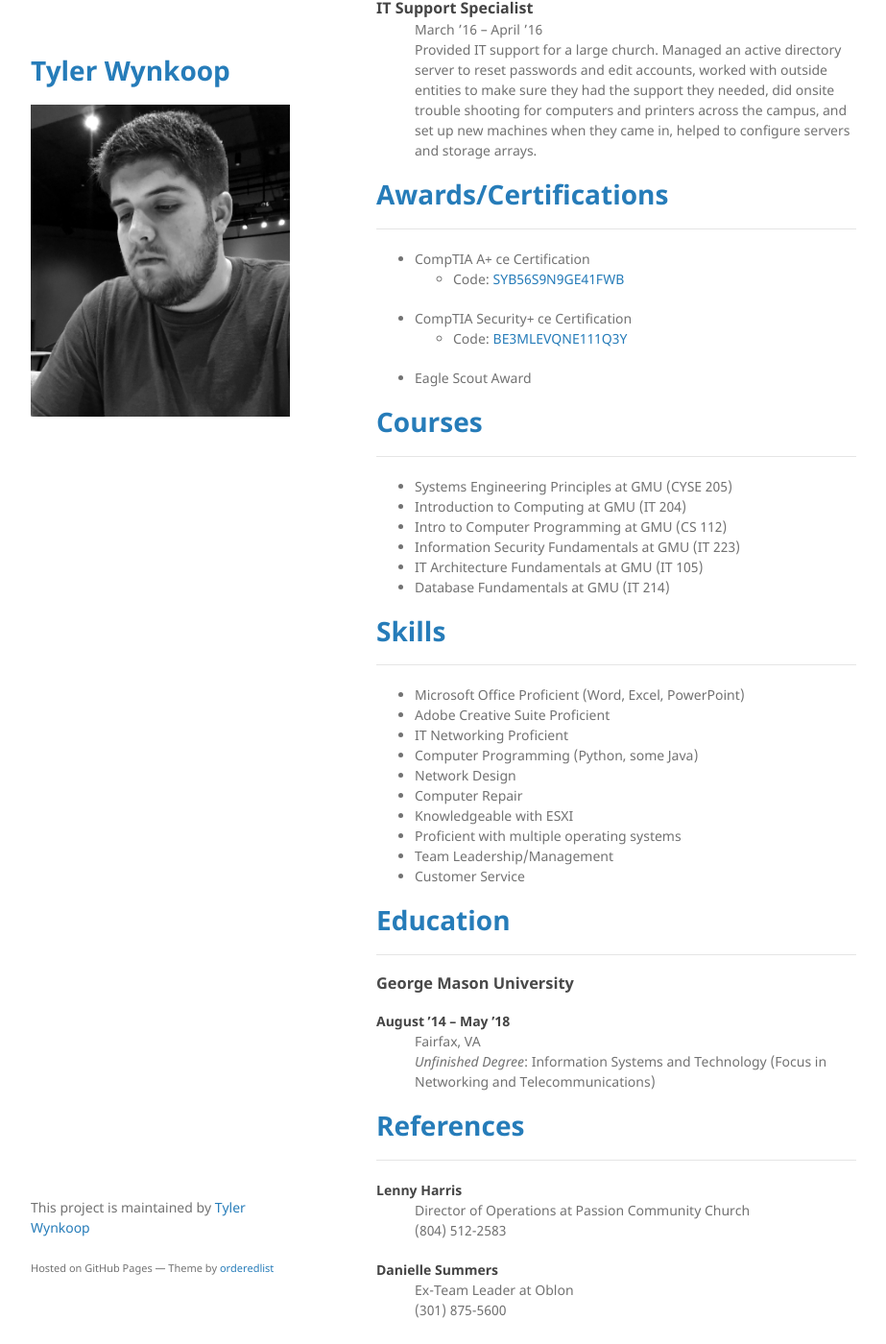
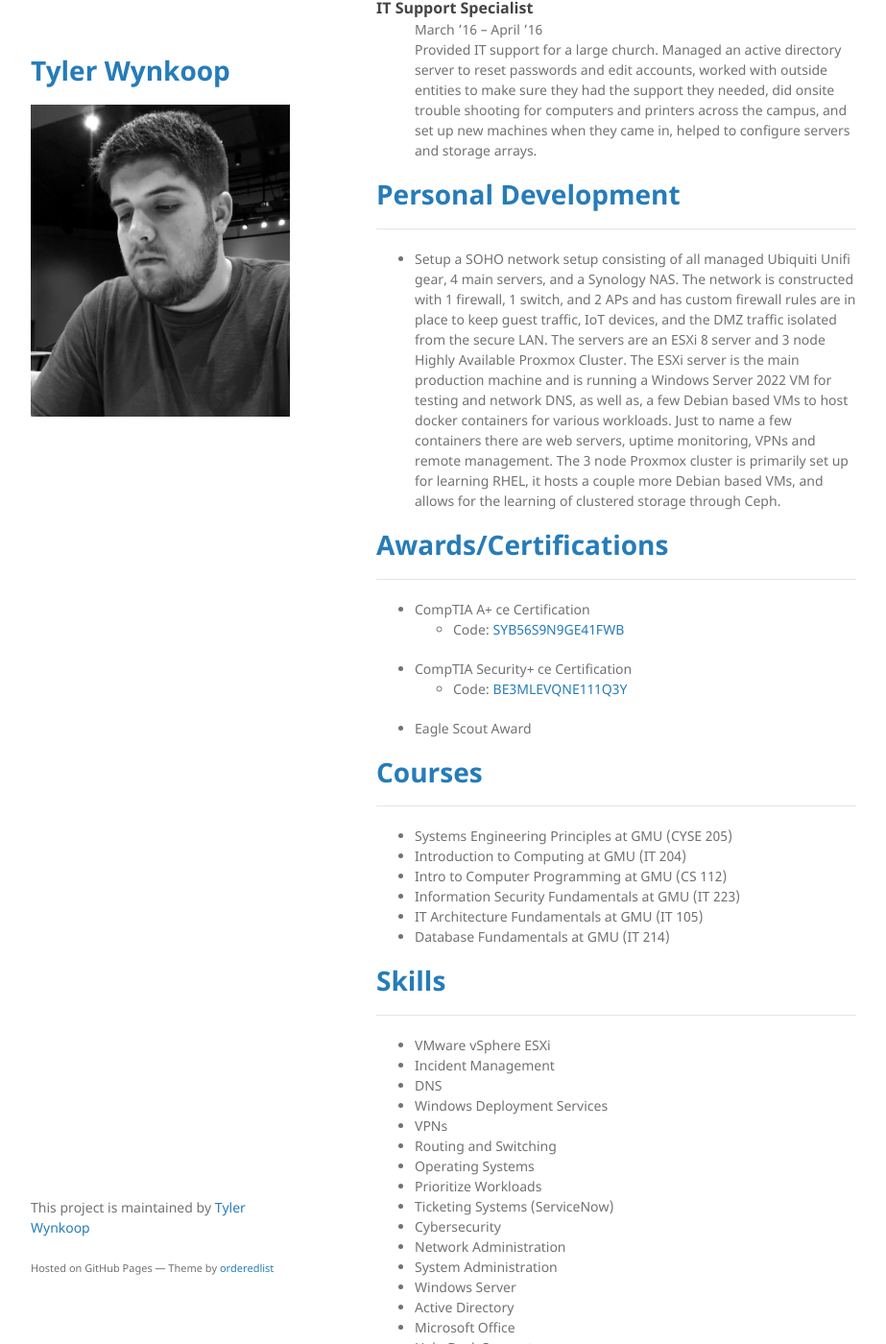
Before and after one commit to tewynkoop/TylerWynkoop, a Jekyll site: the page built from index.md, in a window 1280 px wide and 1400 px high, scrolled down 1911 px. Shown: the whole window at 96% size, without its empty margins (178-1101 px from the left). Built offline with Jekyll 4.4.1, drawn with Linux system fonts in a browser that asks for light colours; a script that is not in the unit is left out; our own code applies the rules of GitHub Pages for plain Markdown files; some of the changed text lies outside the part shown.

Commit message:
2023-11-06 Update index.md

```diff
--- a/index.md
+++ b/index.md
@@ -69,6 +69,11 @@ layout: default
 <dd>Provided IT support for a large church. Managed an active directory server to reset passwords and edit accounts, worked with outside entities to make sure they had the support they needed, did onsite trouble shooting for computers and printers across the campus, and set up new machines when they came in, helped to configure servers and storage arrays.</dd>
 </dl>
 
+# <span style="color:#267CB9"> Personal Development </span>
+-----
+
+* Setup a SOHO network setup consisting of all managed Ubiquiti Unifi gear, 4 main servers, and a Synology NAS. The network is constructed with 1 firewall, 1 switch, and 2 APs and has custom firewall rules are in place to keep guest traffic, IoT devices, and the DMZ traffic isolated from the secure LAN. The servers are an ESXi 8 server and 3 node Highly Available Proxmox Cluster. The ESXi server is the main production machine and is running a Windows Server 2022 VM for testing and network DNS, as well as, a few Debian based VMs to host docker containers for various workloads. Just to name a few containers there are web servers, uptime monitoring, VPNs and remote management. The 3 node Proxmox cluster is primarily set up for learning RHEL, it hosts a couple more Debian based VMs, and allows for the learning of clustered storage through Ceph.
+
 # <span style="color:#267CB9"> Awards/Certifications </span>
 -----
 
@@ -93,16 +98,32 @@ layout: default
 # <span style="color:#267CB9"> Skills </span>
 -----
 
-* Microsoft Office Proficient (Word, Excel, PowerPoint)
-* Adobe Creative Suite Proficient
-* IT Networking Proficient
-* Computer Programming (Python, some Java)
+* VMware vSphere ESXi
+* Incident Management
+* DNS
+* Windows Deployment Services
+* VPNs
+* Routing and Switching
+* Operating Systems
+* Prioritize Workloads
+* Ticketing Systems (ServiceNow)
+* Cybersecurity
+* Network Administration
+* System Administration
+* Windows Server
+* Active Directory
+* Microsoft Office
+* Help Desk Support
+* Troubleshooting
+* Hardware Repair
+* Team Leadership/Management
+* Public Speaking
 * Network Design
-* Computer Repair
-* Knowledgeable with ESXI
-* Proficient with multiple operating systems
-* Team Leadership/Management
+* Information Technology
+* Python
 * Customer Service
+* Strategic Planning
+* Technical Support
 
 # <span style="color:#267CB9"> Education </span>
 -----
@@ -117,6 +138,17 @@ layout: default
 
 # <span style="color:#267CB9"> References </span>
 -----
+<dl>
+<dt><b>Larry Arthurton</b></dt>
+<dd>Regional Services Manager at Dell Technologies</dd>
+<dd>(615) 556-0591</dd>
+</dl>
+
+<dl>
+<dt><b>Algin Works</b></dt>
+<dd>Service Engineer II at Dell Technologies</dd>
+<dd>(240) 416-7813</dd>
+</dl>
 
 <dl>
 <dt><b>Lenny Harris</b></dt>
```
